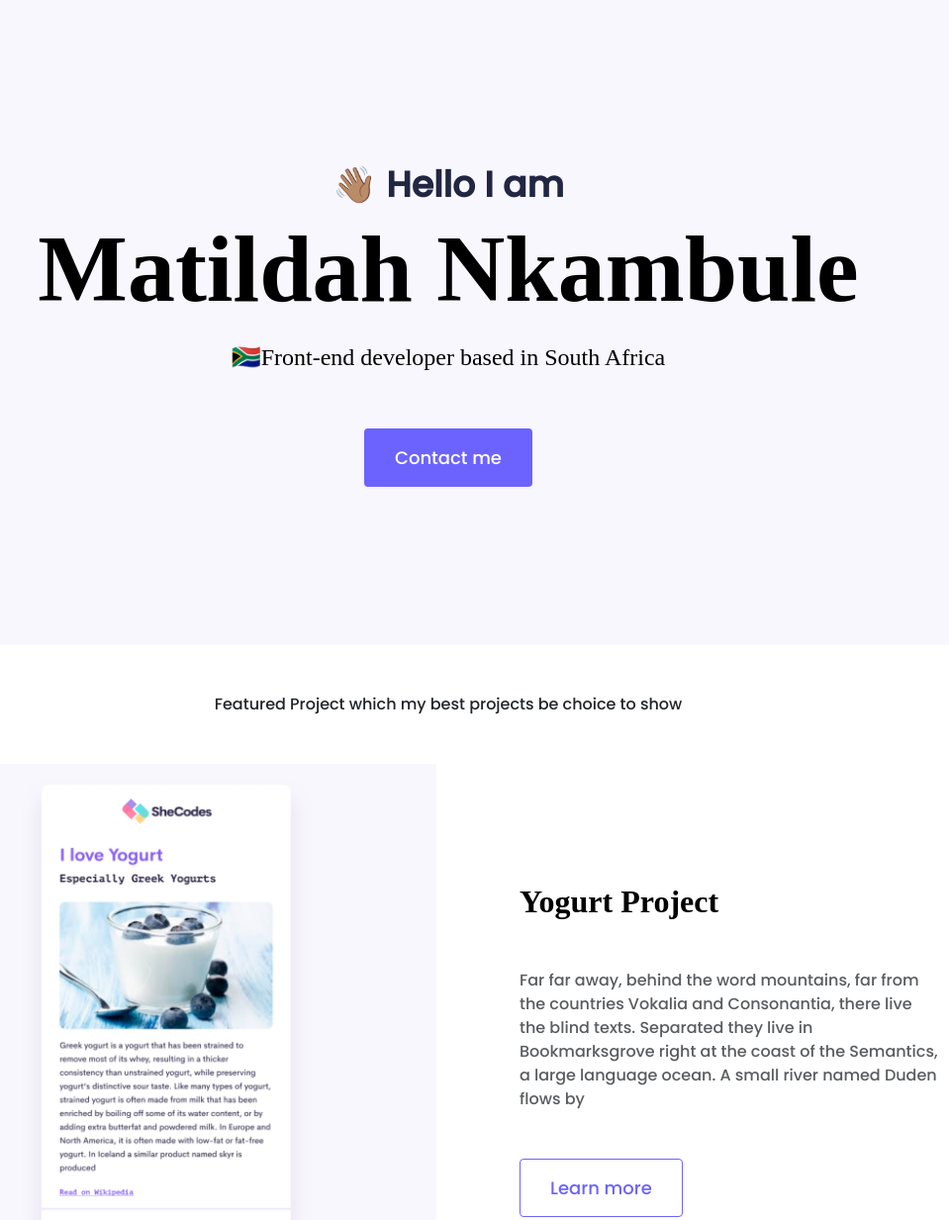
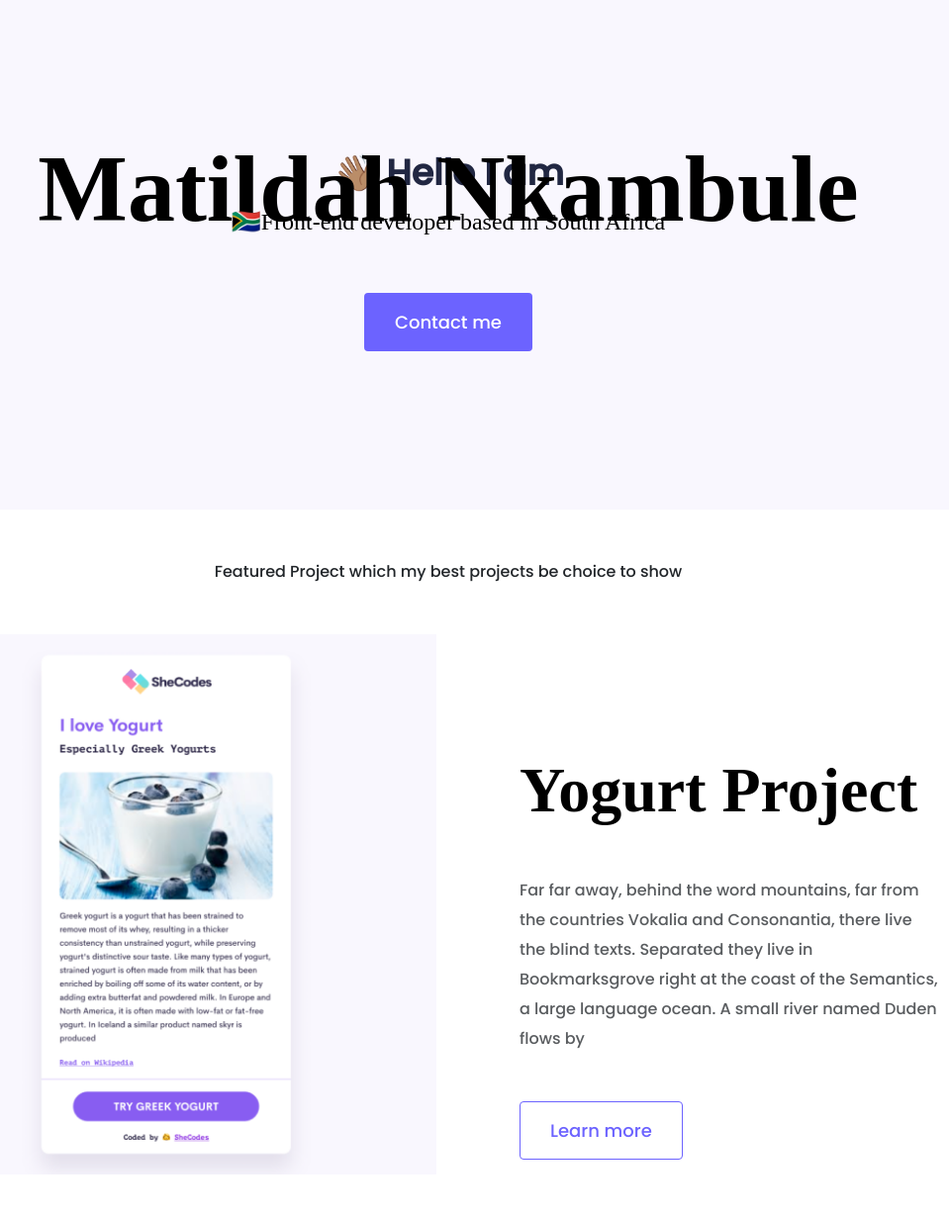
Before and after one commit to Matildah81/Matildah-Portfolio, a plain HTML site: page index.html in a window 1280 px wide. Shown: the top 1233 px of the page at 99% size, without its empty margins (187-1146 px from the left). Drawn offline with nearby package versions, Linux system fonts and the light colour scheme.

Commit message:
added homepage content

```diff
--- a/css/style.css
+++ b/css/style.css
@@ -18,17 +18,24 @@ h1, h2, h3, h4 {
 }
 h1 {
     font-size: 96px;
+    line-height: 1.5px;
+}
+h2 {
+  font-size: 64px;
 }
 
 p {
     font-family: var(--default-font-family);
     font-weight: normal;
+    font-size: 16px;
+    line-height: 30px;
 }
 
 .hero {
     background-color: var(--secondary-color);
     text-align: center;
     padding: 160px 20px;
+    line-height: 1.5px;
 }
 .hero p {
     font-size: 36px;
```
